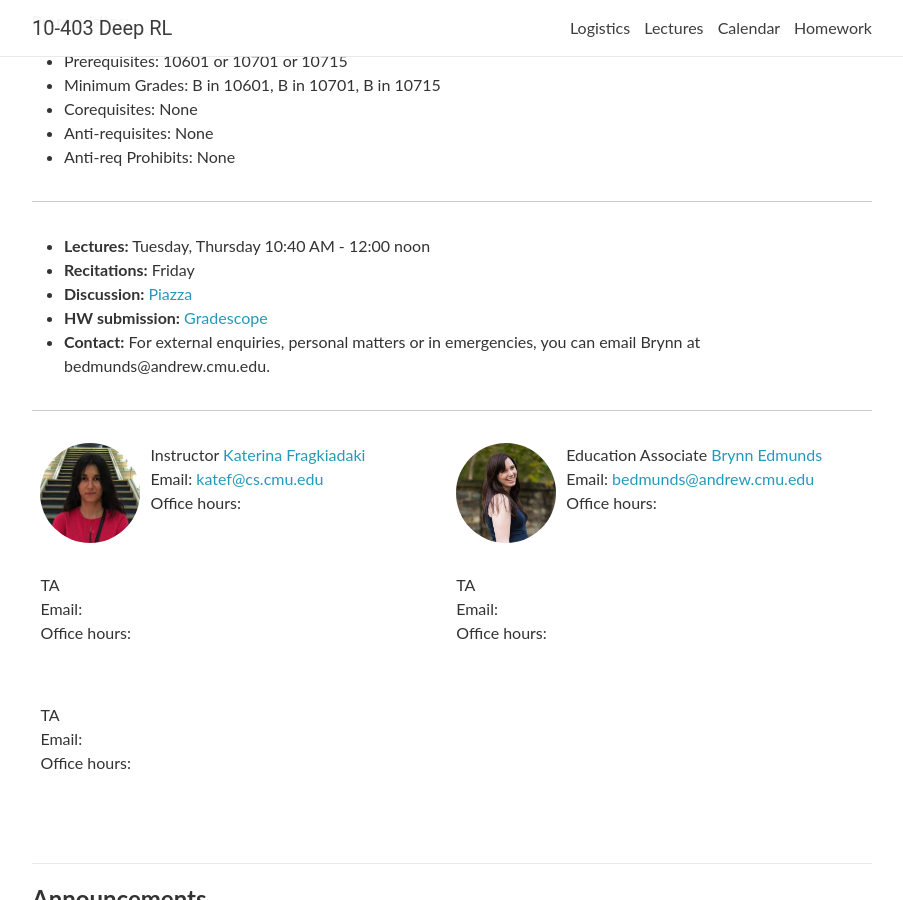
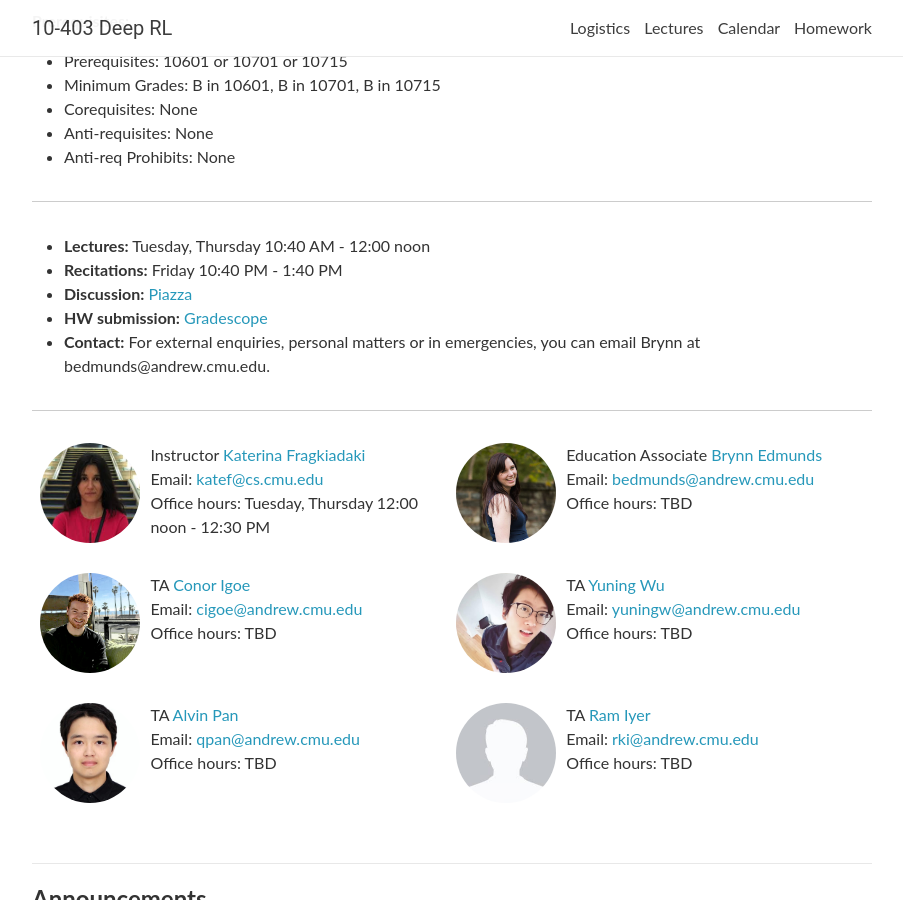
Before and after one commit to cmudeeprl/403_website, a Jekyll site: the page built from _pages/about.md, in a window 1280 px wide and 900 px high, scrolled down 896 px. Shown: the whole window, without its empty margins (188-1091 px from the left). Built offline with Jekyll 4.4.1, drawn with Linux system fonts in a browser that asks for light colours; nearby versions of some CDN libraries; comment, search, counter and statistics services are not loaded.

Commit message:
feat: add staff info

```diff
--- a/_data/staff.yml
+++ b/_data/staff.yml
@@ -2,31 +2,37 @@ Instructors:
     - name: Katerina Fragkiadaki
       email: katef@cs.cmu.edu
       url: https://www.cs.cmu.edu/~katef/
-      office-hours:
+      office-hours: Tuesday, Thursday 12:00 noon - 12:30 PM
       image: staff/katef.jpeg
 
 EducationAssociates:
     - name: Brynn Edmunds
       email: bedmunds@andrew.cmu.edu
       url:
-      office-hours:
+      office-hours: TBD
       image: staff/bedmunds.jpg
 
 TAs:
-    - name:
-      email:
+    - name: Conor Igoe
+      email: cigoe@andrew.cmu.edu
+      url: https://www.linkedin.com/in/conor-igoe-318b49128/
+      office-hours: TBD
+      image: staff/cigoe.jpg
+
+    - name: Yuning Wu
+      email: yuningw@andrew.cmu.edu
+      url: https://www.linkedin.com/in/yuning-wu/
+      office-hours: TBD
+      image: staff/yuningw.jpg
+
+    - name: Alvin Pan
+      email: qpan@andrew.cmu.edu
+      url: https://www.linkedin.com/in/alvin-pan-75b8b9146/
+      office-hours: TBD
+      image: staff/qpan.jpg
+
+    - name: Ram Iyer
+      email: rki@andrew.cmu.edu
       url:
-      office-hours:
-      image:
-
-    - name:
-      email:
-      url:
-      office-hours:
-      image:
-
-    - name:
-      email:
-      url:
-      office-hours:
-      image:
+      office-hours: TBD
+      image: staff/generic.jpeg
--- a/_pages/about.md
+++ b/_pages/about.md
@@ -38,7 +38,7 @@ Students should have a solid understanding of the following areas
 ***
 
 - **Lectures:** Tuesday, Thursday 10:40 AM - 12:00 noon
-- **Recitations:** Friday
+- **Recitations:** Friday 10:40 PM - 1:40 PM
 <!-- - **Office Hours Location:** [Gates-Hillman Center 8228](https://goo.gl/maps/74vUj6uoaTTzYM937){:target="\_blank"} -->
 - **Discussion:** [Piazza](https://piazza.com){:target="\_blank"}
 - **HW submission:** [Gradescope](https://www.gradescope.com){:target="\_blank"}
```
Also changed, not shown: assets/img/staff/cigoe.jpg (added), assets/img/staff/yuningw.jpg (added).
